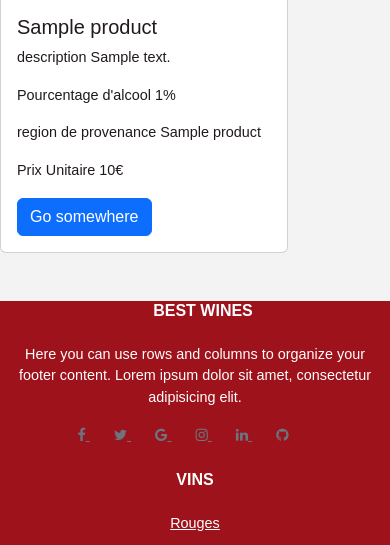
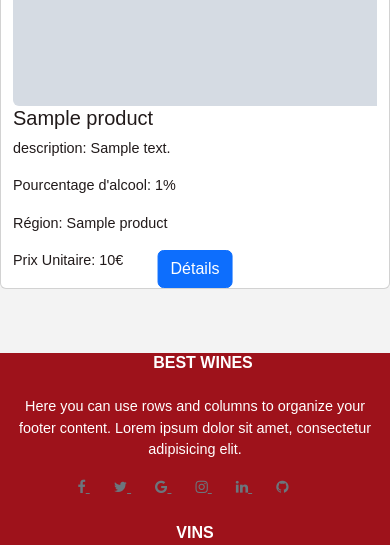
Before and after one commit to matgiard/best-wines, a PHP site: template src/views/product/wines/allProductWhite.php in a window 390 px wide. Shown: the part 350-895 px from the top of the page. Run offline with PHP 8.4, Linux system fonts and the light colour scheme; the template is opened without the code that fills it: most values are stand-ins (such as "Sample title", 1, 10 or a date in 2020); grey boxes marked "Sample" are stand-in pictures; some libraries are stand-ins or nearby versions.

Commit message:
maj liens layout et cards dans la page des produits+correction graphique edit produit

```diff
--- a/src/views/layout.php
+++ b/src/views/layout.php
@@ -45,7 +45,7 @@
                         <?php endif ?>
                         <hr class="dropdown-divider">
                 </li>
-                <li><a class="dropdown-item" href="#">Something else here</a></li>
+
             </ul>
 
             </li>
@@ -71,7 +71,7 @@
                     </ul>
                 </li>
                 <li class="nav-item dropdown">
-                    <a class="nav-link" href="./nos-coffrets" role="button">
+                    <a class="nav-link" href="<?= BASE_DIR ?>/nos-coffrets" role="button">
                         Coffrets
                     </a>
 
@@ -83,7 +83,7 @@
                     <a class="nav-link" href="aboutUs">Qui sommes nous</a>
                 </li>
                 <li class="nav-item">
-                    <a class="nav-link" href="#">Blog</a>
+                    <a class="nav-link" href="<?= BASE_DIR ?>/blog">Blog</a>
                 </li>
                 <li class="nav-item">
                     <a class="nav-link" href="/best-wines/cart">
@@ -231,6 +231,6 @@
 
     <script src="/assets/js/app.js"></script>
 
-</body>
+
 
 </html>
--- a/src/views/product/wines/allProductWhite.php
+++ b/src/views/product/wines/allProductWhite.php
@@ -1,15 +1,24 @@
 <div>Page présentation générale pour les blancs</div>
+<div class="container mt-5">
+    <div class="row row-cols-1 row-cols-md-4 g-4">
+        <?php foreach ($products as $product) : ?>
 
-<?php foreach ($products as $product) : ?>
-    <div class="card" style="width: 18rem;">
-        <img class="card-img-top" src="..." alt="Card image cap">
-        <div class="card-body">
-            <h5 class="card-title"><?= $product['name'] ?></h5>
-            <p class="card-text">description <?= $product['description'] ?></p>
-            <p class="card-text">Pourcentage d'alcool <?= $product['alcohol_percentage'] ?>%</p>
-            <p class="card-text">region de provenance <?= $product['region_name'] ?></p>
-            <p class="card-text">Prix Unitaire <?= $product['price'] ?>€</p>
-            <a href="#" class="btn btn-primary">Go somewhere</a>
+
+                <div class="card mb-3" style="max-width: 540px; min-height: 300px">
+            <div class="row g-0">
+                <div class="col-md-4">
+                    <img src="<?= BASE_DIR ?>/uploads/<?= $product['photo'] ?>" alt="<?= $product['name'] ?>" srcset="" class="img-fluid rounded-start">
+                </div>
+                <div class="col-md-8">
+                    <h5 class="card-title"><?= $product['name'] ?></h5>
+                    <p class="card-text">description: <?= $product['description'] ?></p>
+                    <p class="card-text">Pourcentage d'alcool: <?= $product['alcohol_percentage'] ?>%</p>
+                    <p class="card-text">Région: <?= $product['region_name'] ?></p>
+                    <p class="card-text">Prix Unitaire: <?= $product['price'] ?>€</p>
+                    <a href="<?= BASE_DIR ?>/nos-vins/detail?name=<?= $product['name'] ?>" class="btn btn-primary position-absolute bottom-0 start-50 translate-middle-x ">Détails</a>
+                </div>
+            </div>
         </div>
-    <?php endforeach; ?>
+            <?php endforeach; ?>
+            </div>
     </div>
```
Also changed, not shown: src/views/employe/stock/edit.php (+4 -7 lines), src/views/product/Boxs/boxAllProduct.php (+17 -10 lines), src/views/product/wines/allProductChampagnes.php (+18 -10 lines), src/views/product/wines/allProductRed.php (+18 -10 lines), src/views/product/wines/allProductWines.php (+3 -5 lines).
